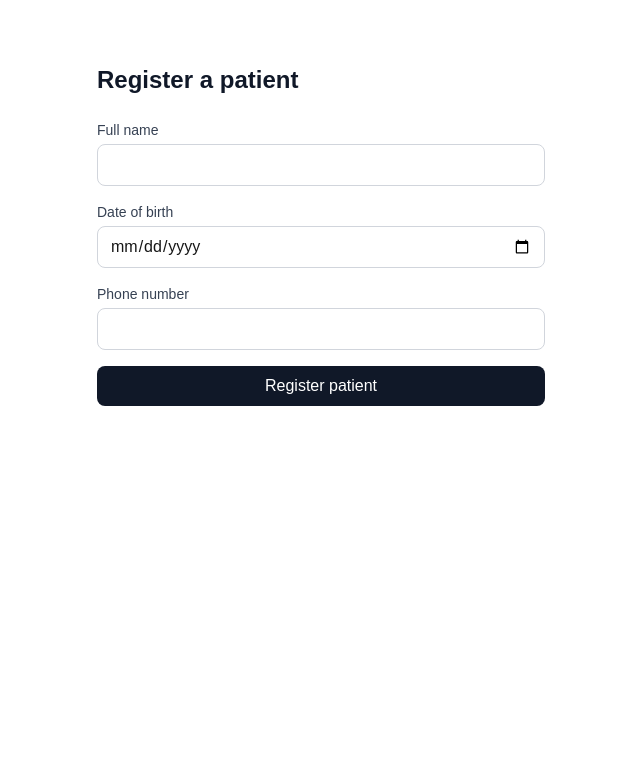
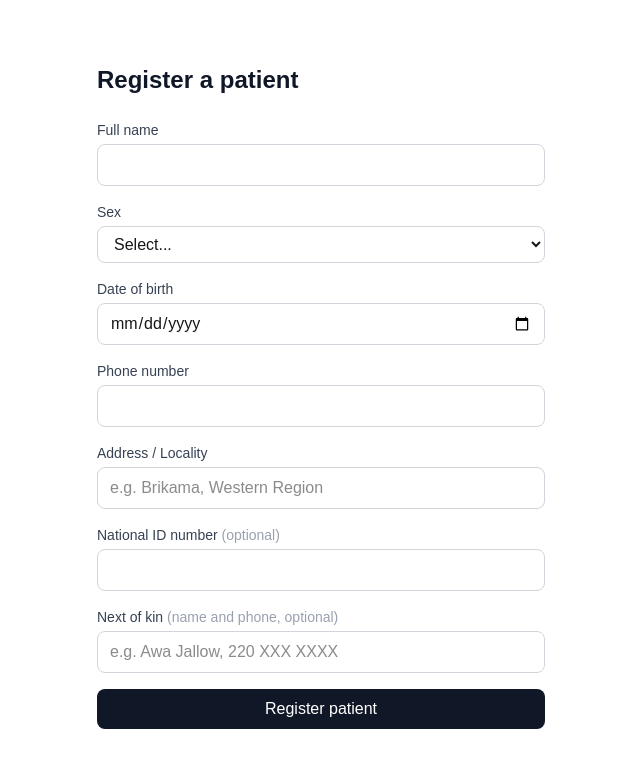
Before and after one commit to ziggys-netizen/labflow, a Next.js app: page /register in a window 1280 px wide. Shown: the top 768 px of the page, without its empty margins (319-959 px from the left). Built offline with nearby package versions, Linux system fonts and the light colour scheme; no server answers.

Commit message:
Add sex, address, national ID, next of kin, and auto-generated lab ID

```diff
--- a/app/patients/page.tsx
+++ b/app/patients/page.tsx
@@ -6,9 +6,12 @@ import { collection, getDocs, orderBy, query, deleteDoc, doc } from "firebase/fi
 
 interface Patient {
   id: string;
+  labId: string;
   name: string;
+  sex: string;
   dob: string;
   phone: string;
+  address: string;
   createdAt: string;
 }
 
@@ -26,9 +29,12 @@ export default function Patients() {
         const data = docSnap.data();
         return {
           id: docSnap.id,
+          labId: data.labId || "—",
           name: data.name,
+          sex: data.sex || "—",
           dob: data.dob,
           phone: data.phone,
+          address: data.address || "—",
           createdAt: data.createdAt,
         };
       });
@@ -63,7 +69,7 @@ export default function Patients() {
 
   return (
     <main className="min-h-screen bg-white px-6 py-16">
-      <div className="max-w-2xl mx-auto">
+      <div className="max-w-4xl mx-auto">
         <div className="flex items-center justify-between mb-6">
           <h1 className="text-2xl font-semibold text-gray-900">Patients</h1>
           <a href="/register" className="text-sm font-medium text-gray-900 underline">
@@ -79,21 +85,28 @@ export default function Patients() {
         )}
 
         {!loading && patients.length > 0 && (
+          <div className="overflow-x-auto">
             <table className="w-full text-left border-collapse">
               <thead>
                 <tr className="border-b border-gray-300">
+                  <th className="py-2 pr-4 text-sm font-medium text-gray-700">Lab ID</th>
                   <th className="py-2 pr-4 text-sm font-medium text-gray-700">Name</th>
-                <th className="py-2 pr-4 text-sm font-medium text-gray-700">Date of birth</th>
+                  <th className="py-2 pr-4 text-sm font-medium text-gray-700">Sex</th>
+                  <th className="py-2 pr-4 text-sm font-medium text-gray-700">DOB</th>
                   <th className="py-2 pr-4 text-sm font-medium text-gray-700">Phone</th>
+                  <th className="py-2 pr-4 text-sm font-medium text-gray-700">Address</th>
                   <th className="py-2 pr-4 text-sm font-medium text-gray-700"></th>
                 </tr>
               </thead>
               <tbody>
                 {patients.map((p) => (
                   <tr key={p.id} className="border-b border-gray-100">
+                    <td className="py-2 pr-4 text-gray-900 whitespace-nowrap">{p.labId}</td>
                     <td className="py-2 pr-4 text-gray-900">{p.name}</td>
-                  <td className="py-2 pr-4 text-gray-600">{p.dob}</td>
+                    <td className="py-2 pr-4 text-gray-600">{p.sex}</td>
+                    <td className="py-2 pr-4 text-gray-600 whitespace-nowrap">{p.dob}</td>
                     <td className="py-2 pr-4 text-gray-600">{p.phone}</td>
+                    <td className="py-2 pr-4 text-gray-600">{p.address}</td>
                     <td className="py-2 pr-4">
                       <button
                         onClick={() => handleDelete(p.id, p.name)}
@@ -107,6 +120,7 @@ export default function Patients() {
                 ))}
               </tbody>
             </table>
+          </div>
         )}
       </div>
     </main>
--- a/app/register/page.tsx
+++ b/app/register/page.tsx
@@ -4,26 +4,49 @@ import { useState } from "react";
 import { db } from "../lib/firebase";
 import { collection, addDoc } from "firebase/firestore";
 
+function generateLabId() {
+  const today = new Date();
+  const datePart = `${today.getFullYear()}${String(today.getMonth() + 1).padStart(2, "0")}${String(today.getDate()).padStart(2, "0")}`;
+  const randomPart = Math.floor(1000 + Math.random() * 9000);
+  return `LF-${datePart}-${randomPart}`;
+}
+
 export default function Register() {
   const [name, setName] = useState("");
+  const [sex, setSex] = useState("");
   const [dob, setDob] = useState("");
   const [phone, setPhone] = useState("");
+  const [address, setAddress] = useState("");
+  const [nationalId, setNationalId] = useState("");
+  const [nextOfKin, setNextOfKin] = useState("");
   const [status, setStatus] = useState("");
+  const [lastLabId, setLastLabId] = useState("");
 
   const handleSubmit = async (e: React.FormEvent) => {
     e.preventDefault();
     setStatus("Saving...");
+    const labId = generateLabId();
     try {
       await addDoc(collection(db, "patients"), {
+        labId,
         name,
+        sex,
         dob,
         phone,
+        address,
+        nationalId: nationalId || null,
+        nextOfKin: nextOfKin || null,
         createdAt: new Date().toISOString(),
       });
       setStatus("Patient registered successfully.");
+      setLastLabId(labId);
       setName("");
+      setSex("");
       setDob("");
       setPhone("");
+      setAddress("");
+      setNationalId("");
+      setNextOfKin("");
     } catch (error) {
       console.error(error);
       setStatus("Something went wrong. Please try again.");
@@ -39,18 +62,52 @@ export default function Register() {
             <label className="block text-sm font-medium text-gray-700 mb-1">Full name</label>
             <input type="text" value={name} onChange={(e) => setName(e.target.value)} required className="w-full border border-gray-300 rounded-lg px-3 py-2" />
           </div>
+
+          <div>
+            <label className="block text-sm font-medium text-gray-700 mb-1">Sex</label>
+            <select value={sex} onChange={(e) => setSex(e.target.value)} required className="w-full border border-gray-300 rounded-lg px-3 py-2">
+              <option value="">Select...</option>
+              <option value="Female">Female</option>
+              <option value="Male">Male</option>
+              <option value="Other">Other</option>
+            </select>
+          </div>
+
           <div>
             <label className="block text-sm font-medium text-gray-700 mb-1">Date of birth</label>
             <input type="date" value={dob} onChange={(e) => setDob(e.target.value)} required className="w-full border border-gray-300 rounded-lg px-3 py-2" />
           </div>
+
           <div>
             <label className="block text-sm font-medium text-gray-700 mb-1">Phone number</label>
             <input type="tel" value={phone} onChange={(e) => setPhone(e.target.value)} required className="w-full border border-gray-300 rounded-lg px-3 py-2" />
           </div>
+
+          <div>
+            <label className="block text-sm font-medium text-gray-700 mb-1">Address / Locality</label>
+            <input type="text" value={address} onChange={(e) => setAddress(e.target.value)} required className="w-full border border-gray-300 rounded-lg px-3 py-2" placeholder="e.g. Brikama, Western Region" />
+          </div>
+
+          <div>
+            <label className="block text-sm font-medium text-gray-700 mb-1">National ID number <span className="text-gray-400 font-normal">(optional)</span></label>
+            <input type="text" value={nationalId} onChange={(e) => setNationalId(e.target.value)} className="w-full border border-gray-300 rounded-lg px-3 py-2" />
+          </div>
+
+          <div>
+            <label className="block text-sm font-medium text-gray-700 mb-1">Next of kin <span className="text-gray-400 font-normal">(name and phone, optional)</span></label>
+            <input type="text" value={nextOfKin} onChange={(e) => setNextOfKin(e.target.value)} className="w-full border border-gray-300 rounded-lg px-3 py-2" placeholder="e.g. Awa Jallow, 220 XXX XXXX" />
+          </div>
+
           <button type="submit" className="w-full bg-gray-900 text-white rounded-lg py-2 font-medium hover:bg-gray-800 transition">
             Register patient
           </button>
+
           {status && <p className="text-sm text-gray-600 mt-2">{status}</p>}
+          {lastLabId && (
+            <p className="text-sm text-gray-900 font-medium mt-1">
+              Lab ID assigned: {lastLabId}
+            </p>
+          )}
         </form>
       </div>
     </main>
```
Lines whose indentation alone changed are shown as unchanged.
